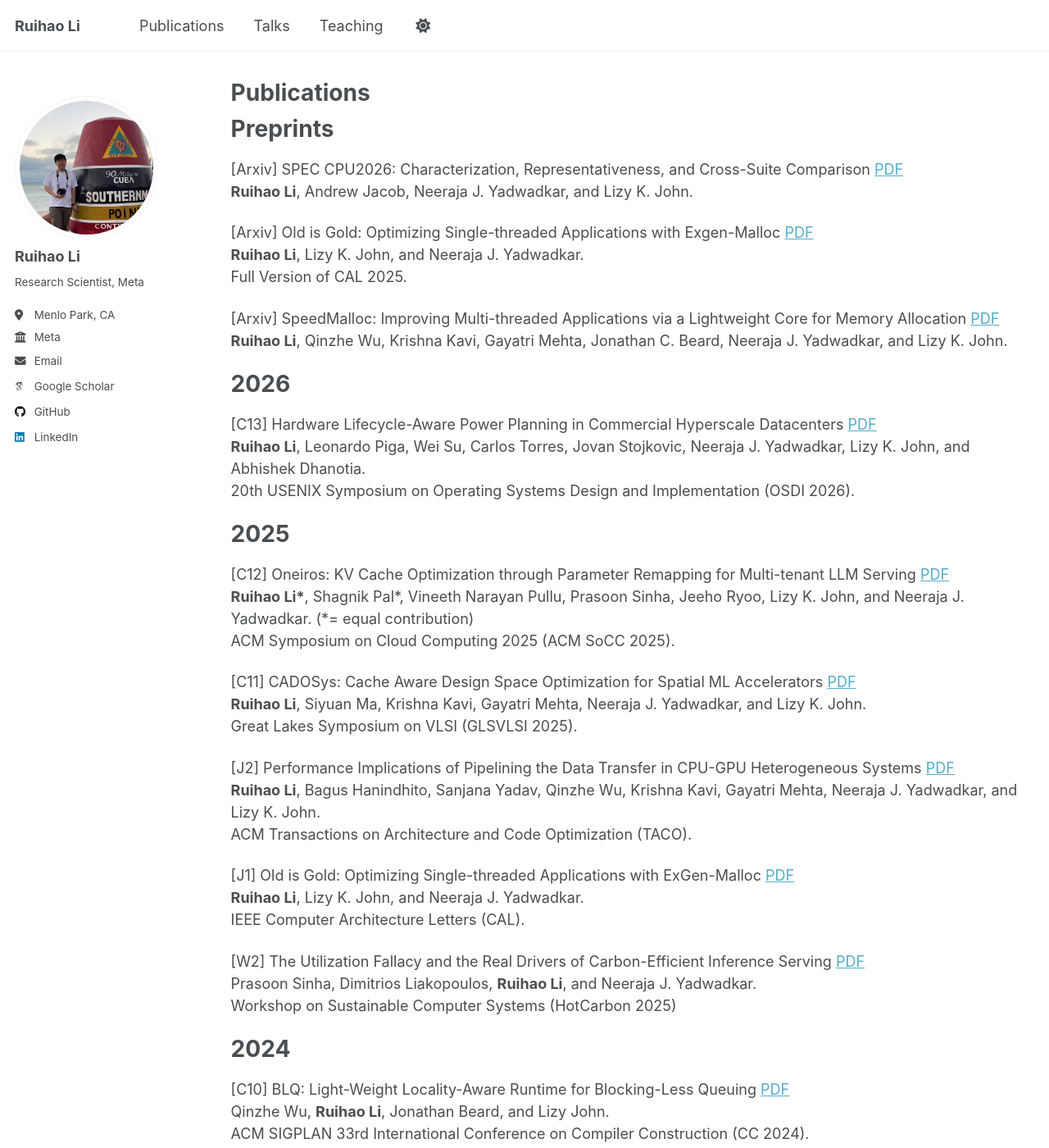
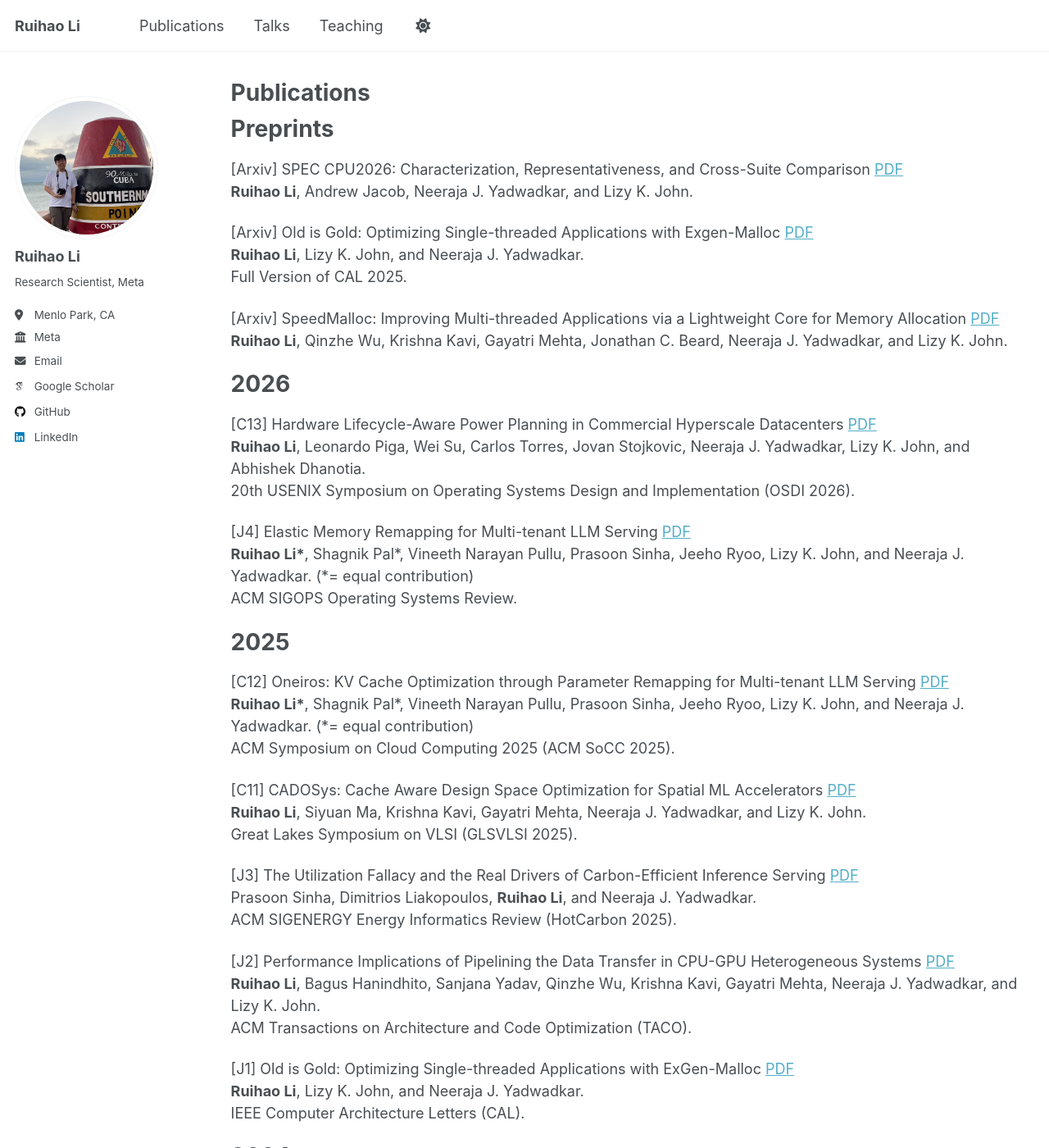
Before and after one commit to lrh12580/lrh12580.github.io, a Jekyll site: the page built from _publications/publications.md, in a window 1280 px wide and 1400 px high. Shown: the whole window at 82% size. Built offline with Jekyll 4.4.1, drawn with Linux system fonts in a browser that asks for light colours; some web fonts are replaced.

Commit message:
add sigops review

```diff
--- a/_publications/publications.md
+++ b/_publications/publications.md
@@ -19,9 +19,13 @@ Full Version of CAL 2025.
 
 2026
 ======
-[C13] Hardware Lifecycle-Aware Power Planning in Commercial Hyperscale Datacenters [PDF](./Li_OSDI_2026.pdf) <br>
+[C13] Hardware Lifecycle-Aware Power Planning in Commercial Hyperscale Datacenters [PDF](https://www.usenix.org/system/files/osdi26-li-ruihao.pdf) <br>
 **Ruihao Li**, Leonardo Piga, Wei Su, Carlos Torres, Jovan Stojkovic, Neeraja J. Yadwadkar, Lizy K. John, and Abhishek Dhanotia. <br>
 20th USENIX Symposium on Operating Systems Design and Implementation (OSDI 2026).
+
+[J4] Elastic Memory Remapping for Multi-tenant LLM Serving [PDF](./Li_SIGOPS_Review_2026.pdf) <br>
+**Ruihao Li\***, Shagnik Pal\*, Vineeth Narayan Pullu, Prasoon Sinha, Jeeho Ryoo, Lizy K. John, and Neeraja J. Yadwadkar. (*= equal contribution) <br>
+ACM SIGOPS Operating Systems Review.
 
 2025
 ======
@@ -33,6 +37,10 @@ ACM Symposium on Cloud Computing 2025 (ACM SoCC 2025).
 **Ruihao Li**, Siyuan Ma, Krishna Kavi, Gayatri Mehta, Neeraja J. Yadwadkar, and Lizy K. John. <br>
 Great Lakes Symposium on VLSI (GLSVLSI 2025).
 
+[J3] The Utilization Fallacy and the Real Drivers of Carbon-Efficient Inference Serving [PDF](./Sinha_Hotcarbon_2025.pdf)<br>
+Prasoon Sinha, Dimitrios Liakopoulos, **Ruihao Li**, and Neeraja J. Yadwadkar. <br>
+ACM SIGENERGY Energy Informatics Review (HotCarbon 2025).
+
 [J2] Performance Implications of Pipelining the Data Transfer in CPU-GPU Heterogeneous Systems [PDF](./Li_TACO_2025_UVM.pdf) <br>
 **Ruihao Li**, Bagus Hanindhito, Sanjana Yadav, Qinzhe Wu, Krishna Kavi, Gayatri Mehta, Neeraja J. Yadwadkar, and Lizy K. John. <br>
 ACM Transactions on Architecture and Code Optimization (TACO).
@@ -40,10 +48,6 @@ ACM Transactions on Architecture and Code Optimization (TACO).
 [J1] Old is Gold: Optimizing Single-threaded Applications with ExGen-Malloc  [PDF](./Li_CAL_2025.pdf) <br>
 **Ruihao Li**, Lizy K. John, and Neeraja J. Yadwadkar. <br>
 IEEE Computer Architecture Letters (CAL).
-
-[W2] The Utilization Fallacy and the Real Drivers of Carbon-Efficient Inference Serving [PDF](./Sinha_Hotcarbon_2025.pdf)<br>
-Prasoon Sinha, Dimitrios Liakopoulos, **Ruihao Li**, and Neeraja J. Yadwadkar. <br>
-Workshop on Sustainable Computer Systems (HotCarbon 2025)
 
 2024
 ======
```
Also changed, not shown: 1 other file.
